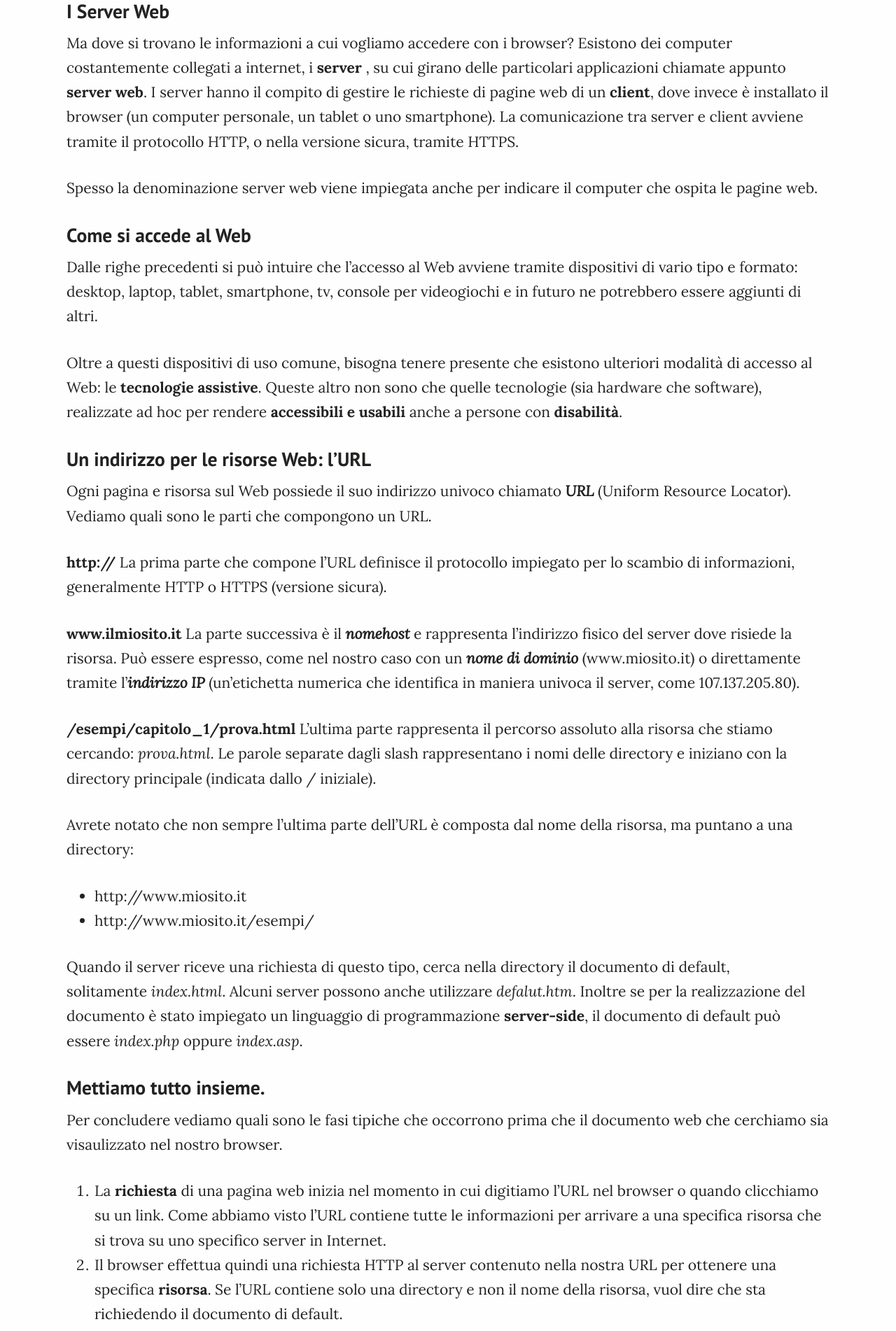
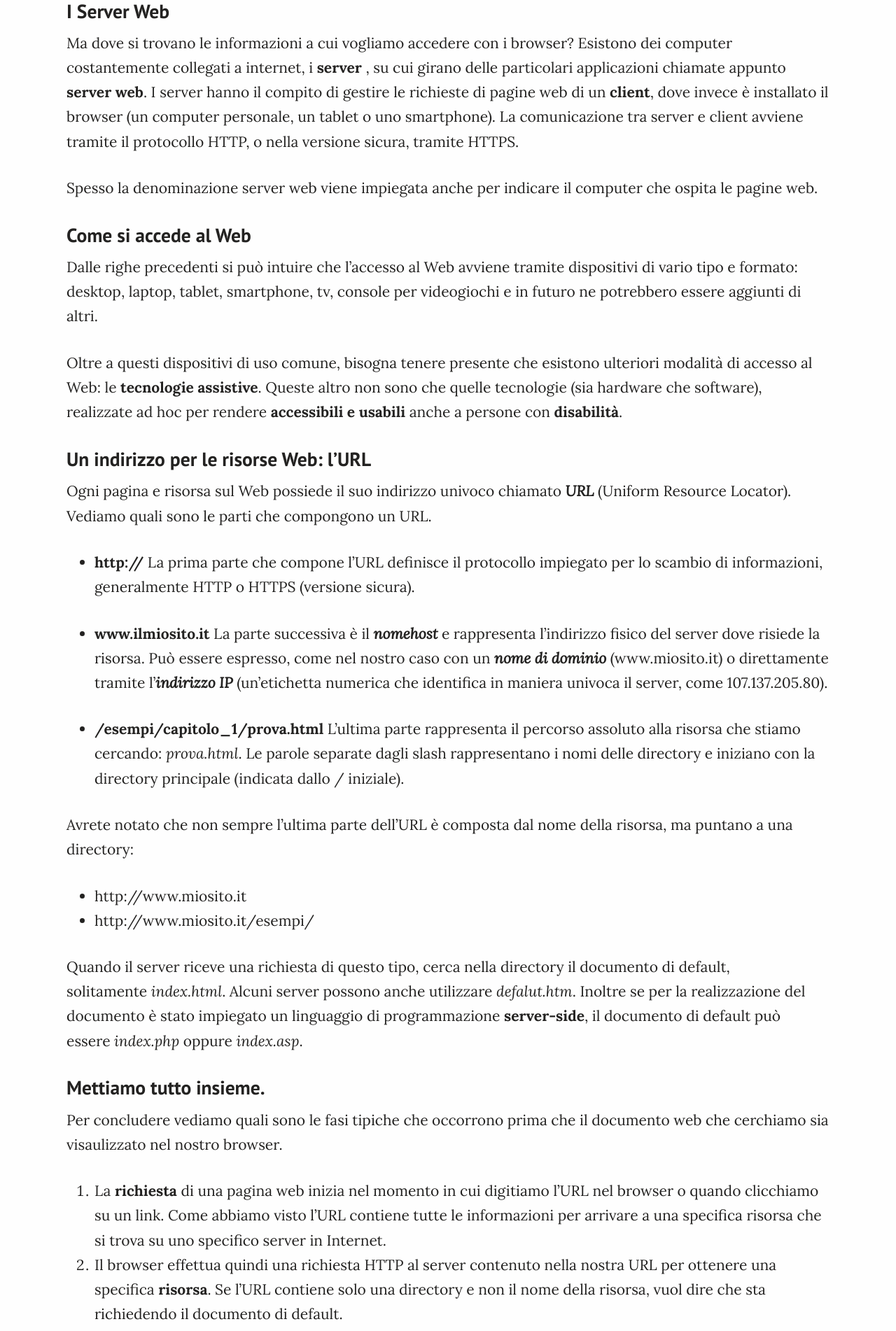
Before and after one commit to gnardell/gnardell.github.io, a Jekyll site: the page built from _posts/2016-05-16-come-funziona-il web.md, in a window 1280 px wide. Shown: the part 1355-3257 px from the top of the page at 70% size. Built offline with Jekyll 4.4.1, drawn with Linux system fonts in a browser that asks for light colours.

```diff
--- a/_posts/2016-05-16-come-funziona-il web.md
+++ b/_posts/2016-05-16-come-funziona-il web.md
@@ -32,7 +32,6 @@ Esistono dei computer costantemente collegati a internet, i **server** , su cui
 
 Spesso la denominazione server web viene impiegata anche per indicare il computer che ospita le pagine web.
 
-
 ## Come si accede al Web
 
 Dalle righe precedenti si può intuire che l'accesso al Web avviene tramite dispositivi di vario tipo e formato: desktop, laptop, tablet, smartphone, tv, console per videogiochi e in futuro ne potrebbero essere aggiunti di altri.
@@ -44,13 +43,13 @@ Oltre a questi dispositivi di uso comune, bisogna tenere presente che esistono u
 Ogni pagina e risorsa sul Web possiede il suo indirizzo univoco chiamato <dfn>**URL**</dfn> (Uniform Resource Locator).
 Vediamo quali sono le parti che compongono un URL.
 
-**http://**
+* **http://**
 La prima parte che compone l'URL definisce il protocollo impiegato per lo scambio di informazioni, generalmente HTTP o HTTPS (versione sicura).
 
-**www.ilmiosito.it**
+* **www.ilmiosito.it**
 La parte successiva è il <dfn>**nomehost**</dfn> e rappresenta l'indirizzo fisico del server dove risiede la risorsa. Può essere espresso, come nel nostro caso con un <dfn>**nome di dominio**</dfn> (www.miosito.it) o direttamente tramite l'<dfn>**indirizzo IP**</dfn> (un'etichetta numerica che identifica in maniera univoca il server, come 107.137.205.80).
 
-**/esempi/capitolo_1/prova.html**
+* **/esempi/capitolo_1/prova.html**
 L'ultima parte rappresenta il percorso assoluto alla risorsa che stiamo cercando: *prova.html*. Le parole separate dagli slash rappresentano i nomi delle directory e iniziano con la directory principale (indicata dallo / iniziale).
 
 Avrete notato che non sempre l'ultima parte dell'URL è composta dal nome della risorsa, ma puntano a una directory:
```
